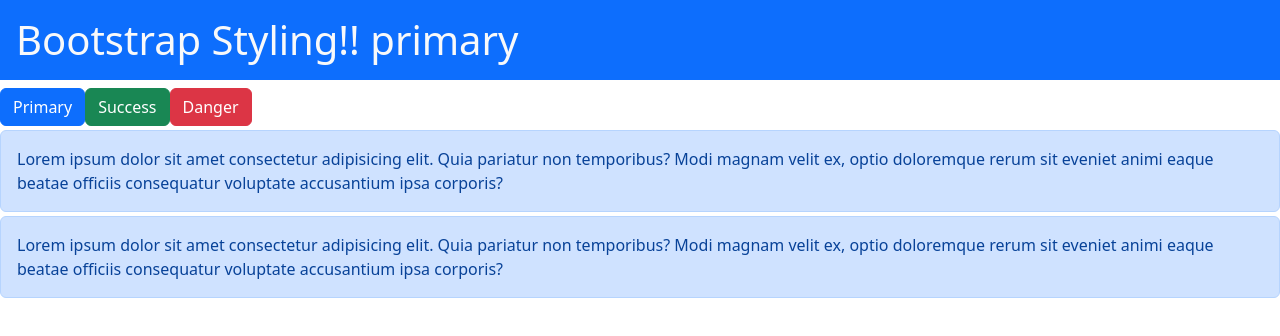
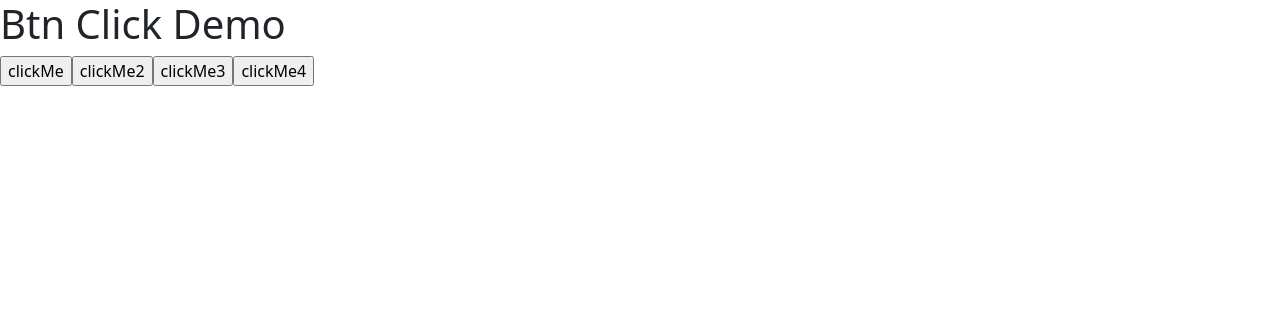
Before and after one commit to Chinmay-Karpe/my-react-app, a React (Create React App) app: page / in a window 1280 px wide. Shown: the top 336 px of the page. Built offline with nearby package versions, Linux system fonts and the light colour scheme.

Commit message:
types of parameter

```diff
--- a/src/App.js
+++ b/src/App.js
@@ -1,60 +1,47 @@
-import { useState } from "react";
-
 function App() {
-  let list = useState([1, 1, 1, 1, 1, 1, 1, 1, 1, 1, 1]);
-  let [theme, setTheme] = useState("primary");
-
-  //Member Function
-  let makePrimaryTheme = () => {
-    theme = "primary";
-    setTheme(theme);
+  /** Default No param */
+  let clickMe = () => {
+    console.log("Hello");
   };
 
-  let makeSuccessTheme = () => {
-    theme = "success";
-    setTheme(theme);
+  /** Default Event Param */
+  let clickMe2 = (e) => {
+    console.log(e);
   };
 
-  let makeDangerTheme = () => {
-    theme = "danger";
-    setTheme(theme);
+  /** Custom Param */
+  let clickMe3 = (p1) => {
+    console.log(p1);
+  };
+
+  /** Event + Custom Param */
+  let clickMe4 = (e, p1) => {
+    console.log(e, p1);
   };
 
   return (
     <div>
-      <div className="sticky-top">
-        <h1 className={`bg-${theme} text-light p-3`}>
-          Bootstrap Styling!! {theme}
-        </h1>
+      <h1>Btn Click Demo</h1>
 
-        <input
-          className="btn btn-primary"
-          type="button"
-          value="Primary"
-          onClick={makePrimaryTheme}
-        />
-        <input
-          className="btn btn-success"
-          type="button"
-          value="Success"
-          onClick={makeSuccessTheme}
-        />
-        <input
-          className="btn btn-danger"
-          type="button"
-          value="Danger"
-          onClick={makeDangerTheme}
-        />
-      </div>
+      {/** Default No param */}
+      <input type="button" value="clickMe" onClick={clickMe} />
 
-      {list.map((item) => (
-        <div className={`alert alert-${theme} my-1`}>
-          Lorem ipsum dolor sit amet consectetur adipisicing elit. Quia pariatur
-          non temporibus? Modi magnam velit ex, optio doloremque rerum sit
-          eveniet animi eaque beatae officiis consequatur voluptate accusantium
-          ipsa corporis?
-        </div>
-      ))}
+      {/** Default Event Param */}
+      <input type="button" value="clickMe2" onClick={clickMe2} />
+
+      {/** Custom Param */}
+      <input
+        type="button"
+        value="clickMe3"
+        onClick={() => clickMe3("primary")}
+      />
+
+      {/** Event + Custom Param */}
+      <input
+        type="button"
+        value="clickMe4"
+        onClick={(e) => clickMe4(e, "adsf afd")}
+      />
     </div>
   );
 }
```
